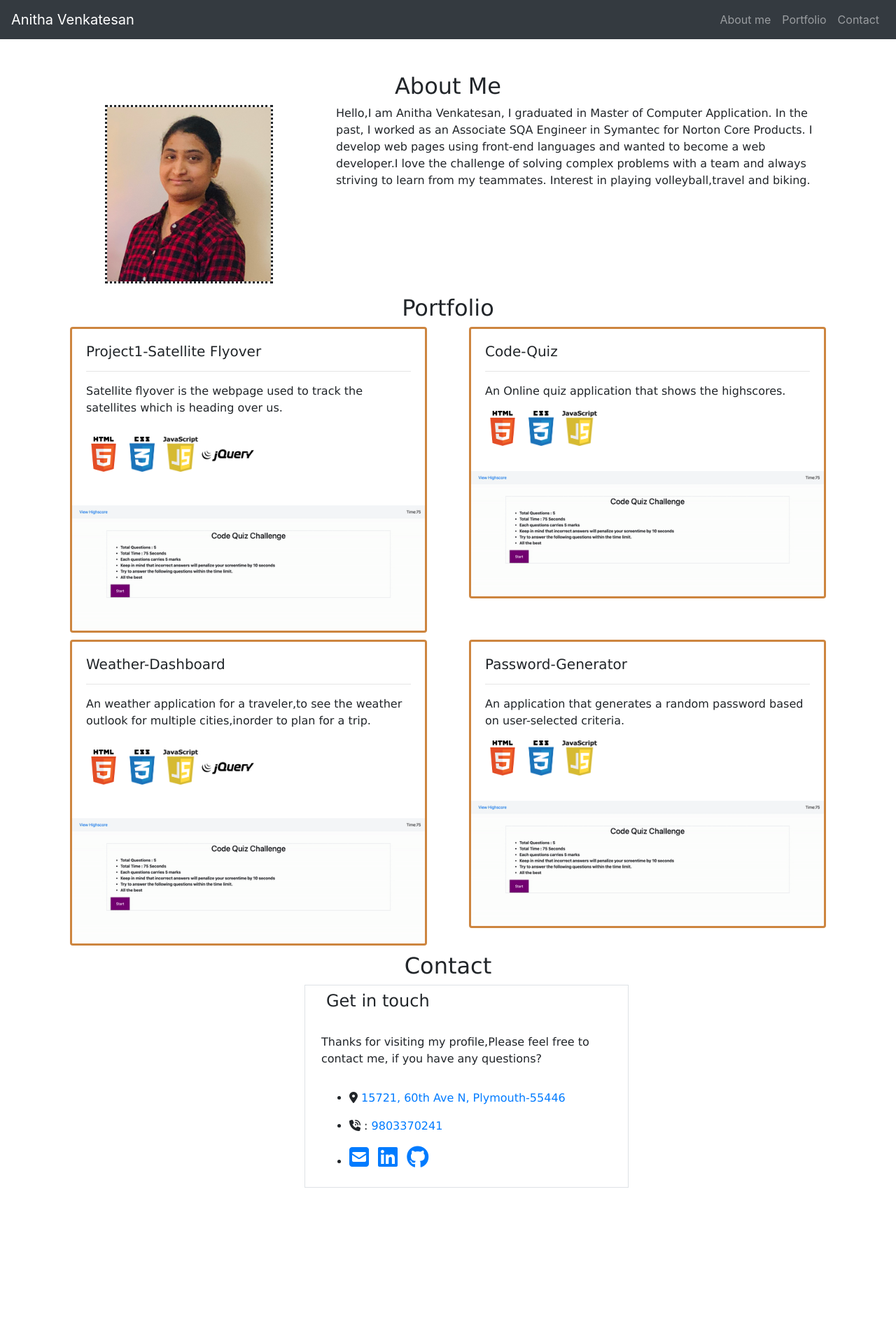
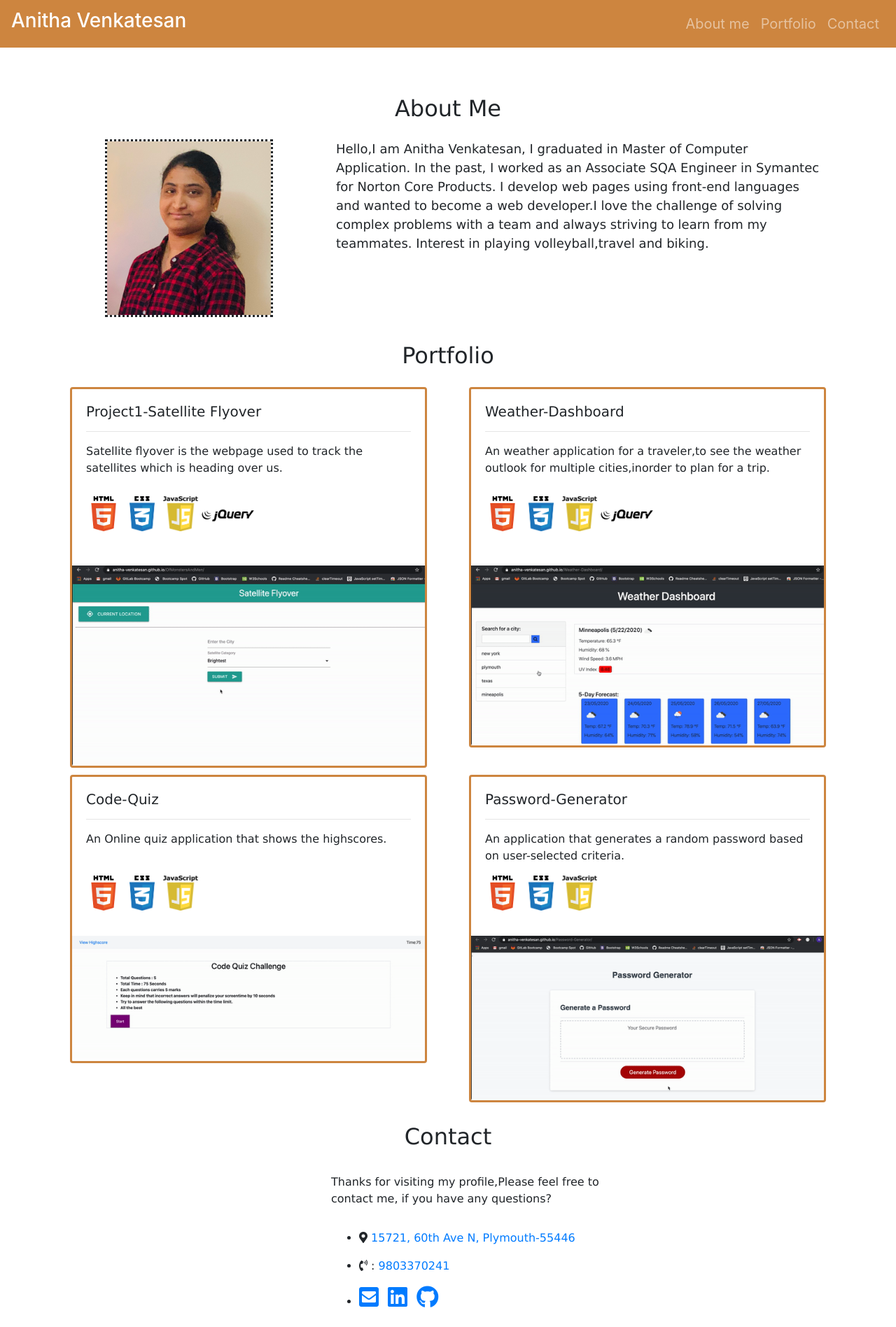
Before and after one commit to Anitha-Venkatesan/anitha-portfolio, a plain HTML site: page index.html in a window 1280 px wide. Shown: the whole page at 70% size. Before the commit the page ends 1697 px from the top, so only its background shows below. Drawn offline with nearby package versions, Linux system fonts and the light colour scheme.

Commit message:
Added model for demo videos

```diff
--- a/index.html
+++ b/index.html
@@ -7,19 +7,23 @@
     <meta name="viewport" content="width=device-width, initial-scale=1.0">
 
 
-    <title>Responsive Portfolio-Portfolio</title>
+    <title>Anitha Portfolio-Portfolio</title>
     <!-- Bootstrap CSS -->
-    <script src="https://code.jquery.com/jquery-3.4.1.slim.min.js" integrity="sha384-J6qa4849blE2+poT4WnyKhv5vZF5SrPo0iEjwBvKU7imGFAV0wwj1yYfoRSJoZ+n" crossorigin="anonymous"></script>
-    <script src="https://stackpath.bootstrapcdn.com/bootstrap/4.4.1/js/bootstrap.min.js" integrity="sha384-wfSDF2E50Y2D1uUdj0O3uMBJnjuUD4Ih7YwaYd1iqfktj0Uod8GCExl3Og8ifwB6" crossorigin="anonymous"></script>
+
     <link rel="stylesheet" href="https://stackpath.bootstrapcdn.com/bootstrap/4.4.1/css/bootstrap.min.css" >
     <link rel="stylesheet" href="https://cdnjs.cloudflare.com/ajax/libs/font-awesome/4.7.0/css/font-awesome.min.css">
     <link rel="stylesheet" href="https://stackpath.bootstrapcdn.com/bootstrap/4.4.1/css/bootstrap.min.css">
-    <script src="https://kit.fontawesome.com/e39a5d32af.js" crossorigin="anonymous"></script>
+    <link rel="stylesheet" href="https://stackpath.bootstrapcdn.com/bootstrap/4.3.1/css/bootstrap.min.css" />
+  <link rel="stylesheet" href="https://use.fontawesome.com/releases/v5.8.1/css/all.css"
+    integrity="sha384-50oBUHEmvpQ+1lW4y57PTFmhCaXp0ML5d60M1M7uH2+nqUivzIebhndOJK28anvf" crossorigin="anonymous" />
+  <link href="https://fonts.googleapis.com/css?family=Open+Sans&display=swap" rel="stylesheet" />
+  <script src="https://cdnjs.cloudflare.com/ajax/libs/jquery/3.5.0/jquery.min.js"></script>
+    <!--<script src="https://kit.fontawesome.com/e39a5d32af.js" crossorigin="anonymous"></script>-->
     <link rel="stylesheet" href="style.css">
     </head>
     <body>
-        <nav class="navbar navbar-expand-sm navbar-dark bg-dark mb-5">
-            <a class="navbar-brand mb-0" href="index.html"> Anitha Venkatesan</a>
+        <nav class="navbar navbar-expand-sm navbar-links navbar-dark mb-5">
+            <a class="navbar-brand mb-0" href="index.html"><h3>Anitha Venkatesan</h3></a>
             <button class="navbar-toggler" type="button" data-toggle="collapse" data-target="#navbarSupportedContent"
             aria-controls="navbarSupportedContent" aria-expanded="false" aria-label="Toggle navigation">
               <span class="navbar-toggler-icon"></span>
@@ -66,8 +70,21 @@
                     </div>
                 </div>
 
+                <div class="modal fade" id="demo-modal" tabindex="-1" role="dialog" aria-labelledby="demo-modal" aria-hidden="true">
+                    <div class="modal-dialog modal-xl">
+                      <div class="modal-content">
+                        <div class="modal-body">
+                          <img id="demo-image"/>
+                        </div>
+                        <div class="modal-footer">
+                          <button type="button" class="btn btn-secondary" data-dismiss="modal">Close</button>
+                        </div>
+                      </div>
+                    </div>
+                  </div>
+
                 <div class="row">
-                    <div class="col-md-6  border-transparent">
+                    <div class="col-md-6 border-transparent">
                         <section class="portfolio container w-100">
                             <div class="card bordercolor">
                                 <div class="card-body">
@@ -76,28 +93,13 @@
                                     <p><img src="html5.gif" alt="HTML5 Icon" width="50" height="50">
                                         <img src="css3.gif" alt="CSS3 Icon" width="50" height="50">
                                         <img src="javaScript.gif" alt="JAVASRIPT Icon" width="50" height="50">
-                                        <img src="jQuery.gif" alt="JQUERY Icon" width="75" height="75"></p>
+                                        <img src="jQuery.gif" alt="JQUERY Icon" width="75" height="75">
+                                    </p>
                                 </div>
-                                <img class="card-img-bottom" src="demo.gif" alt="satellite">
+                                <img data-toggle="modal" data-target="#demo-modal" class="card-img-bottom image-resize click-image" src="Satellite-Flyover.gif" alt="satellite">
                             </div>
                         </section>
                     </div>
-                    <div class="col-md-6  border-transparent">
-                        <section class="portfolio container w-100">
-                            <div class="card bordercolor">
-                                <div class="card-body">
-                                    <h5 class="card-title">Code-Quiz</h5><hr>
-                                    <p class="card-text">An Online quiz application that shows the highscores.</p>
-                                    <p><img src="html5.gif" alt="HTML5 Icon" width="50" height="50">
-                                        <img src="css3.gif" alt="CSS3 Icon" width="50" height="50">
-                                        <img src="javaScript.gif" alt="JAVASRIPT Icon" width="50" height="50"></p>
-                                </div>
-                                <img class="card-img-bottom" src="demo.gif" alt="satellite">
-                            </div>
-                        </section>
-                    </div>
-                </div>
-                <div class="row">
                     <div class="col-md-6  border-transparent">
                         <section class="portfolio container w-100">
                             <div class="card bordercolor">
@@ -107,9 +109,29 @@
                                     <p><img src="html5.gif" alt="HTML5 Icon" width="50" height="50">
                                         <img src="css3.gif" alt="CSS3 Icon" width="50" height="50">
                                         <img src="javaScript.gif" alt="JAVASRIPT Icon" width="50" height="50">
-                                        <img src="jQuery.gif" alt="JQUERY Icon" width="75" height="75"></p>
+                                        <img src="jQuery.gif" alt="JQUERY Icon" width="75" height="75">
+                                    </p>
                                 </div>
-                                <img class="card-img-bottom" src="demo.gif" alt="satellite">
+                                <img data-toggle="modal" data-target="#demo-modal" class="card-img-bottom image-resize click-image" src="Weather-Dashboard.gif" alt="satellite">
+                            </div>
+                        </section>
+                    </div>
+
+                </div>
+                <div class="row">
+                    <div class="col-md-6  border-transparent">
+                        <section class="portfolio container w-100">
+                            <div class="card bordercolor">
+                                <div class="card-body">
+                                    <h5 class="card-title">Code-Quiz</h5><hr>
+                                    <p class="card-text">An Online quiz application that shows the highscores.</p><br>
+                                    <p><img src="html5.gif" alt="HTML5 Icon" width="50" height="50">
+                                        <img src="css3.gif" alt="CSS3 Icon" width="50" height="50">
+                                        <img src="javaScript.gif" alt="JAVASRIPT Icon" width="50" height="50">
+
+                                    </p>
+                                </div>
+                                <img data-toggle="modal" data-target="#demo-modal" class="card-img-bottom image-resize click-image" src="Code-Quiz.gif" alt="satellite">
                             </div>
                         </section>
                     </div>
@@ -121,9 +143,9 @@
                                     <p class="card-text">An application that generates a random password based on user-selected criteria.</p>
                                     <p><img src="html5.gif" alt="HTML5 Icon" width="50" height="50">
                                         <img src="css3.gif" alt="CSS3 Icon" width="50" height="50">
-                                        <img src="javaScript.gif" alt="JAVASRIPT Icon" width="50" height="50"></p>
+                                        <img src="javaScript.gif" alt="JAVASRIPT Icon" width="50" height="50"> </p>
                                 </div>
-                                <img class="card-img-bottom" src="demo.gif" alt="satellite">
+                                <img data-toggle="modal" data-target="#demo-modal" class="card-img-bottom image-resize click-image" src="Password-Generator.gif" alt="password-generator">
                             </div>
                         </section>
                     </div>
@@ -133,13 +155,9 @@
                         <h2 id="contact" class="heading">Contact</h2>
                     </div>
                 </div>
-                <div class="col-md-5 border border-transparent contact">
-                    <section class="container m-0 w-100 contact">
-                        <div class="row">
-                            <div class="col mt-2 mb-3">
-                                <h4>Get in touch</h4>
-                            </div>
-                        </div>
+                <div class="row">
+                    <div class="col-md-5 offset-md-4 border-transparent">
+                        <section class="contact-me  container m-0 w-100">
                         <div class="row">
                             <div class="col p-2">
                                 <p>Thanks for visiting my profile,Please feel free to contact me, if you have any questions?</p>
@@ -167,10 +185,15 @@
                                 </ul>
                             </div>
                         </div>
-                    </section>
+                       </section>
+                   </div>
                 </div>
             </div>
             </main>
+            <script src="https://code.jquery.com/jquery-3.4.1.slim.min.js" integrity="sha384-J6qa4849blE2+poT4WnyKhv5vZF5SrPo0iEjwBvKU7imGFAV0wwj1yYfoRSJoZ+n" crossorigin="anonymous"></script>
+            <script src="https://stackpath.bootstrapcdn.com/bootstrap/4.4.1/js/bootstrap.min.js" integrity="sha384-wfSDF2E50Y2D1uUdj0O3uMBJnjuUD4Ih7YwaYd1iqfktj0Uod8GCExl3Og8ifwB6"
+            crossorigin="anonymous"></script>
+            <script src="script.js" ></script>
 
  </body>
  </html>
--- /dev/null
+++ b/script.js
@@ -0,0 +1,9 @@
+$(document).ready(function(){
+
+    $(".click-image").on("click",function(){
+
+        var imagesrc=$(this).attr('src');
+        $("#demo-image").attr('src',imagesrc);
+
+    });
+});
--- a/style.css
+++ b/style.css
@@ -7,26 +7,24 @@
   }
   .about-content {
     width: 100%;
-
+    font-size: 18px;
+    line-height: 1.5;
   }
   .portfolio {
-      margin-bottom: 10px;
+    margin-bottom: 10px;
   }
   .bordercolor {
       border-color: peru;
       border-width: medium;
   }
-
-  .col-color {
-      background-color: #85C3E9 ;
+  .navbar-links {
+    background-color: peru;
+    font-size: 20px;
   }
-  .text-align {
-      text-align: center;
-
-  }
-
   .heading {
     text-align: center;
+    margin-top: 20px;
+    margin-bottom: 25px;
   }
   .tech-color {
     font-family: 'Lucida Sans', 'Lucida Sans Regular', 'Lucida Grande', 'Lucida Sans Unicode', Geneva, Verdana, sans-serif;
@@ -35,6 +33,14 @@
   .font-styling{
     font-family: 'Lucida Sans', 'Lucida Sans Regular', 'Lucida Grande', 'Lucida Sans Unicode', Geneva, Verdana, sans-serif;
   }
-  .contact {
-      margin-left: 350px;
+  /*.image-resize {
+      position:absolute;
+      left:15%;
+      top:35%;
+      width:1000px;
+      height:500px;
+  }*/
+
+  #demo-image {
+    width: 100%;
   }
```
Also changed, not shown: Code-Quiz.gif (renamed from demo.gif), Password-Generator.gif (added), Satellite-Flyover.gif (added), Weather-Dashboard.gif (added).
